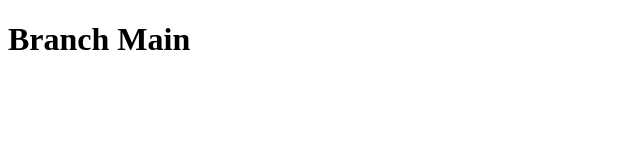
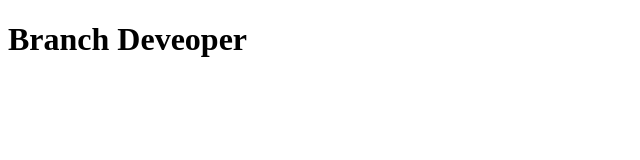
Before and after one commit to roby-aw/latihan1, a plain HTML site: page index.html in a window 1280 px wide. Shown: the whole page, without its empty margins (0-640 px from the left). Drawn offline with Linux system fonts and the light colour scheme.

Commit message:
tag h1 developer

```diff
--- a/index.html
+++ b/index.html
@@ -7,6 +7,6 @@
     <title>Document</title>
 </head>
 <body>
-    <h1>Branch Main</h1>
+    <h1>Branch Deveoper</h1>
 </body>
 </html>
```
